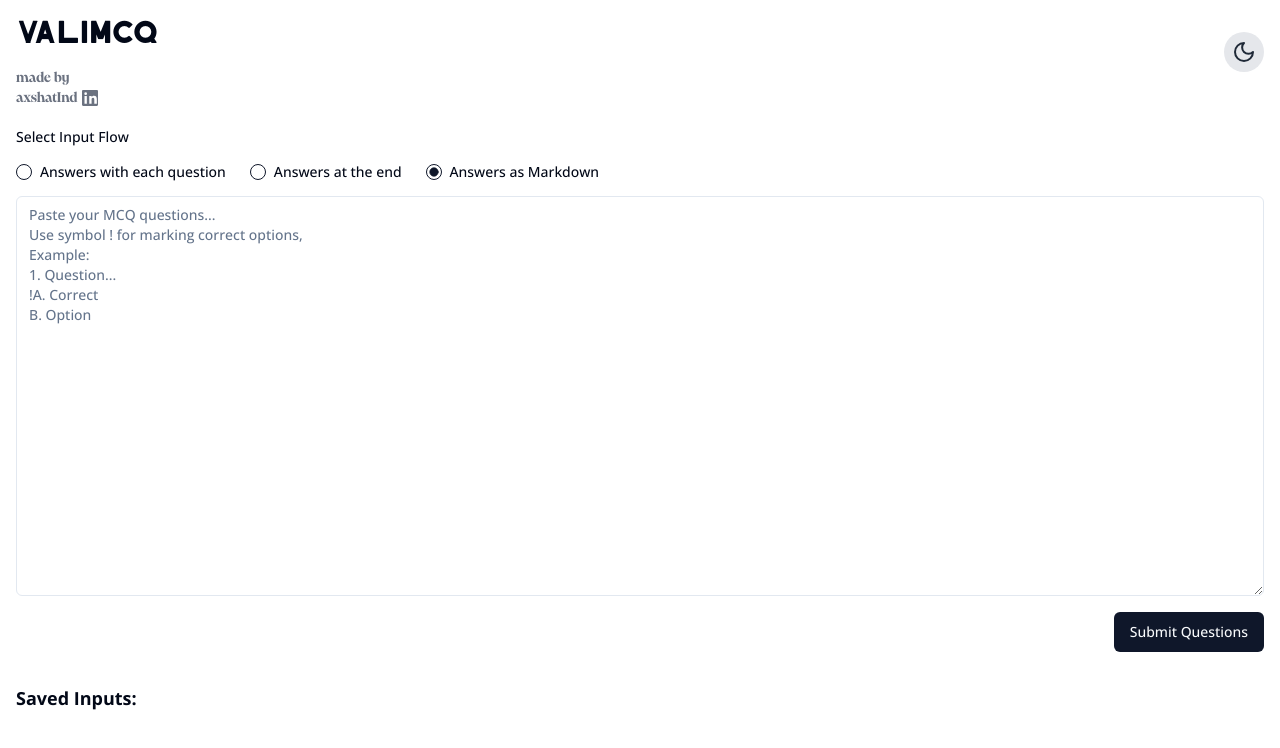
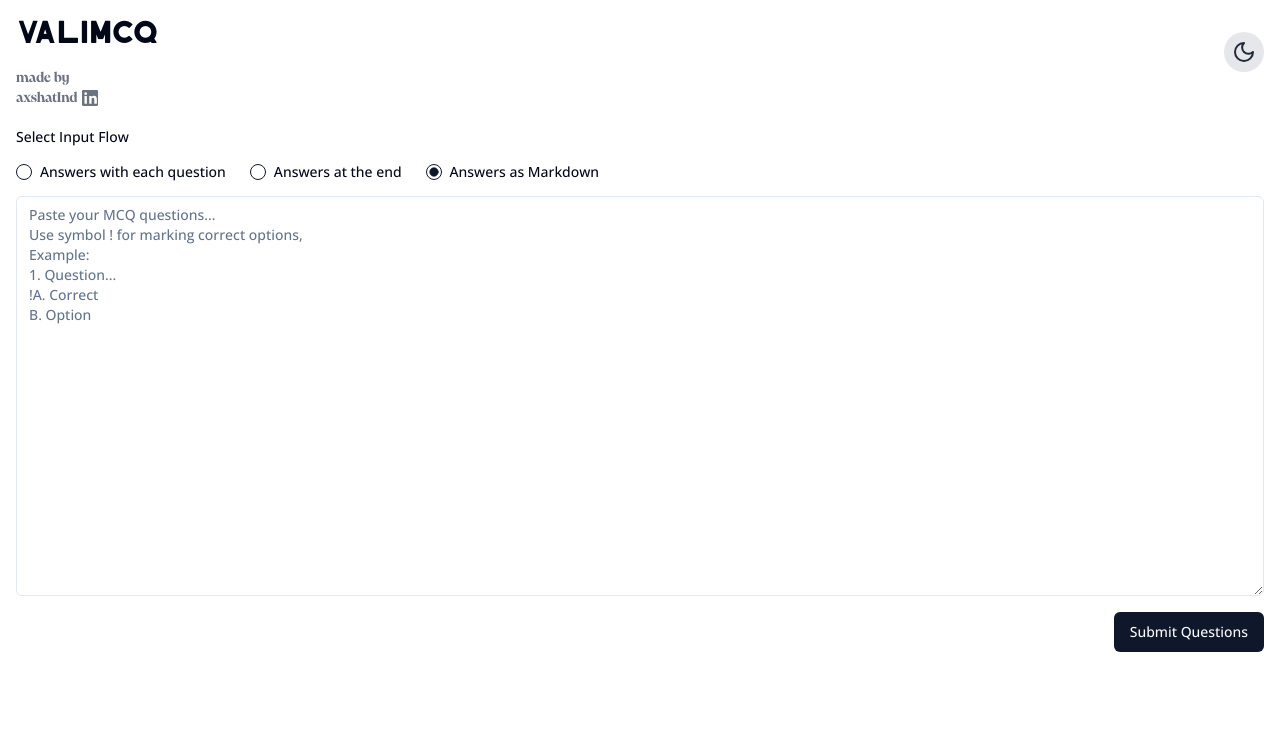
Before and after one commit to akshatsaini-dev/valimcq, a Next.js app: page / in a window 1280 px wide. Shown: the top 748 px of the page. Built offline with nearby package versions, Linux system fonts and the light colour scheme.

Commit message:
saved input text only if exists

```diff
--- a/components/QuestionInput.tsx
+++ b/components/QuestionInput.tsx
@@ -14,7 +14,6 @@ interface QuestionInputProps {
   ) => void;
 }
 
-// Define the structure of each saved input
 interface SavedInput {
   questions: string;
   answers: string;
@@ -40,7 +39,6 @@ export function QuestionInput({ onQuestionsSubmit }: QuestionInputProps) {
     e.preventDefault();
     const newInput: SavedInput = { questions, answers, format };
 
-    // Check if the input already exists in savedInputs
     const isDuplicate = savedInputs.some(
       (input) =>
         input.questions === questions &&
@@ -48,29 +46,23 @@ export function QuestionInput({ onQuestionsSubmit }: QuestionInputProps) {
         input.format === format
     );
 
-    // If it's not a duplicate, save it
     if (!isDuplicate) {
       const updatedInputs = [...savedInputs, newInput];
-
-      // Update state and save to localStorage
       setSavedInputs(updatedInputs);
       localStorage.setItem("savedInputs", JSON.stringify(updatedInputs));
     }
 
-    // Call onQuestionsSubmit callback and clear inputs
     onQuestionsSubmit(questions, answers, format);
     setQuestions("");
     setAnswers("");
   };
 
-  // Re-populate form fields when clicking on a saved input
   const handleLoadInput = (input: SavedInput) => {
     setQuestions(input.questions);
     setAnswers(input.answers);
     setFormat(input.format);
   };
 
-  // Delete a specific saved input
   const handleDeleteInput = (index: number) => {
     const updatedInputs = savedInputs.filter((_, i) => i !== index);
     setSavedInputs(updatedInputs);
@@ -134,7 +126,8 @@ export function QuestionInput({ onQuestionsSubmit }: QuestionInputProps) {
         <Button type="submit">Submit Questions</Button>
       </div>
 
-      {/* Display saved inputs */}
+      {/* Display saved inputs if there are any */}
+      {savedInputs.length > 0 && (
         <div className="space-y-2 pt-4">
           <h3 className="text-lg font-semibold">Saved Inputs:</h3>
           {savedInputs.map((input, index) => (
@@ -147,7 +140,6 @@ export function QuestionInput({ onQuestionsSubmit }: QuestionInputProps) {
                 className="cursor-pointer"
               >
                 <p>{input.questions.slice(0, 50)}...</p>{" "}
-              {/* Display preview of saved question */}
                 <small className="text-gray-500">{input.format} format</small>
               </div>
               <Button
@@ -161,6 +153,7 @@ export function QuestionInput({ onQuestionsSubmit }: QuestionInputProps) {
             </div>
           ))}
         </div>
+      )}
     </form>
   );
 }
```
Lines whose indentation alone changed are shown as unchanged.
